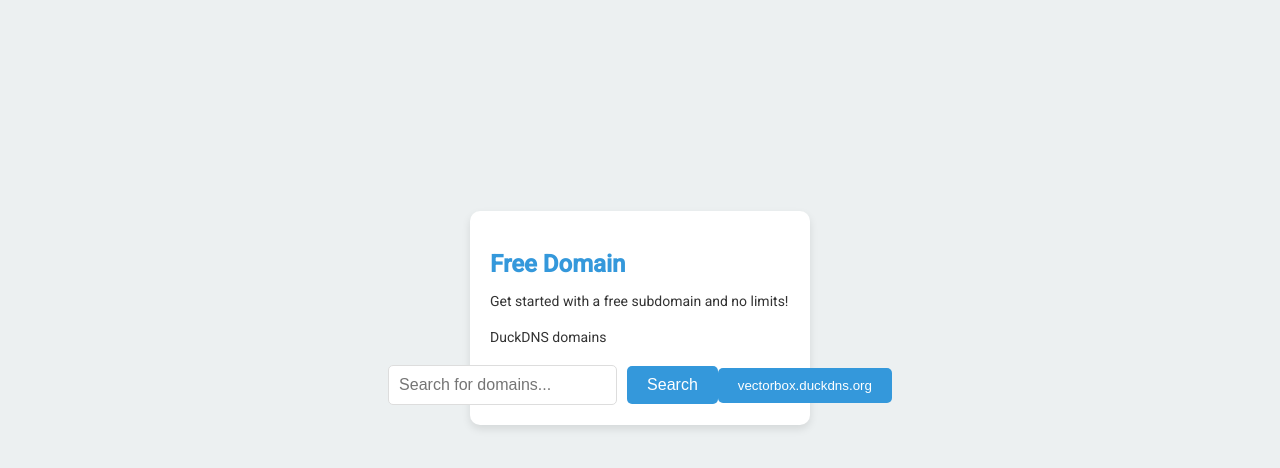
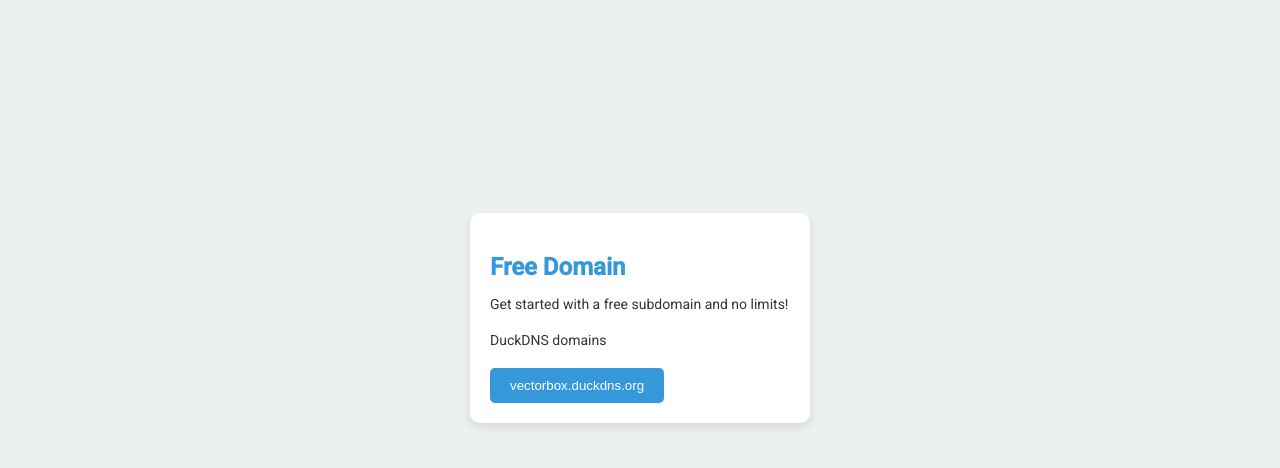
Before and after one commit to electric-otter/connectblock, a plain HTML site: page index.html in a window 1280 px wide. Shown: the part 80-548 px from the top of the page. Drawn offline with Linux system fonts and the light colour scheme.

Commit message:
Update index.html

```diff
--- a/index.html
+++ b/index.html
@@ -77,43 +77,6 @@
         button:hover {
             background-color: var(--accent-color);
         }
-      .search-container {
-    display: flex;
-    justify-content: center;
-    align-items: center;
-    margin-top: 20px;
-}
-
-#search-bar {
-    padding: 10px;
-    width: 300px;
-    font-size: 16px;
-    border-radius: 5px;
-    border: 1px solid #ddd;
-    margin-right: 10px;
-    transition: border-color 0.3s ease;
-}
-
-#search-bar:focus {
-    border-color: var(--primary-color);
-    outline: none;
-}
-
-#search-button {
-    padding: 10px 20px;
-    background-color: var(--primary-color);
-    color: white;
-    border: none;
-    border-radius: 5px;
-    cursor: pointer;
-    font-size: 16px;
-    transition: background-color 0.3s ease;
-}
-
-#search-button:hover {
-    background-color: var(--accent-color);
-}
-
     </style>
 </head>
 <body>
@@ -127,16 +90,9 @@
         <h2>Free Domain</h2>
         <p>Get started with a free subdomain and no limits!</p>
         <p>DuckDNS domains</p>
-            <!-- Search bar -->
-    <div class="search-container">
-        <input type="text" id="search-bar" placeholder="Search for domains...">
-        <button id="search-button">Search</button>
-      <a href="check.html">
-      <button>vectorbox.duckdns.org</button>
-     </a>
-
+        <button>vectorbox.duckdns.org</button>
     </div>
-</header>
+</div>
 
 </body>
 </html>
```
